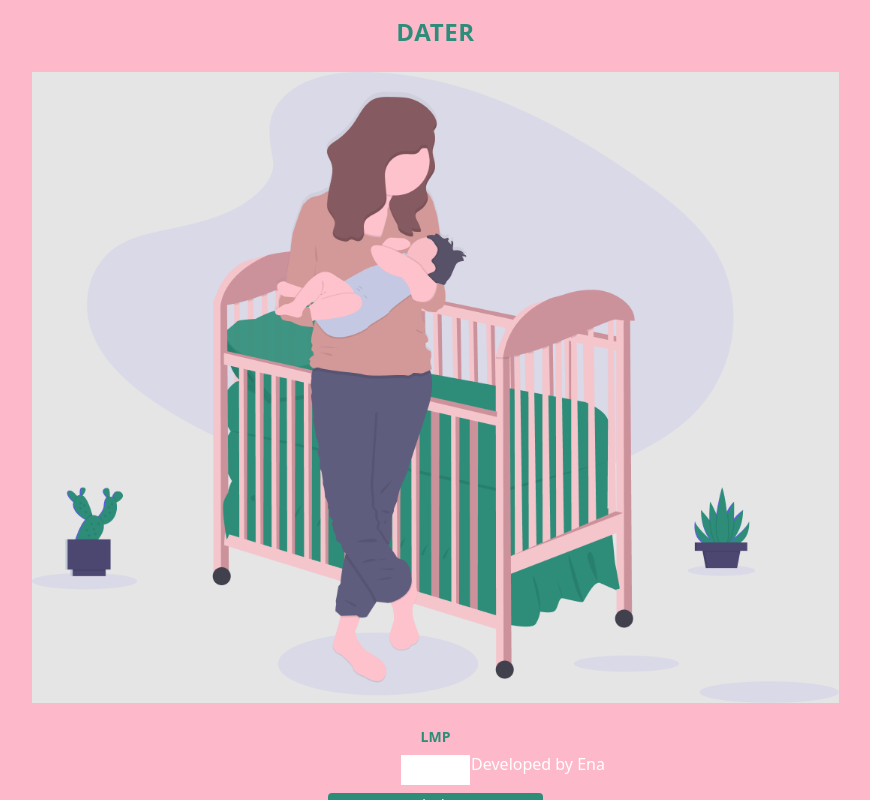
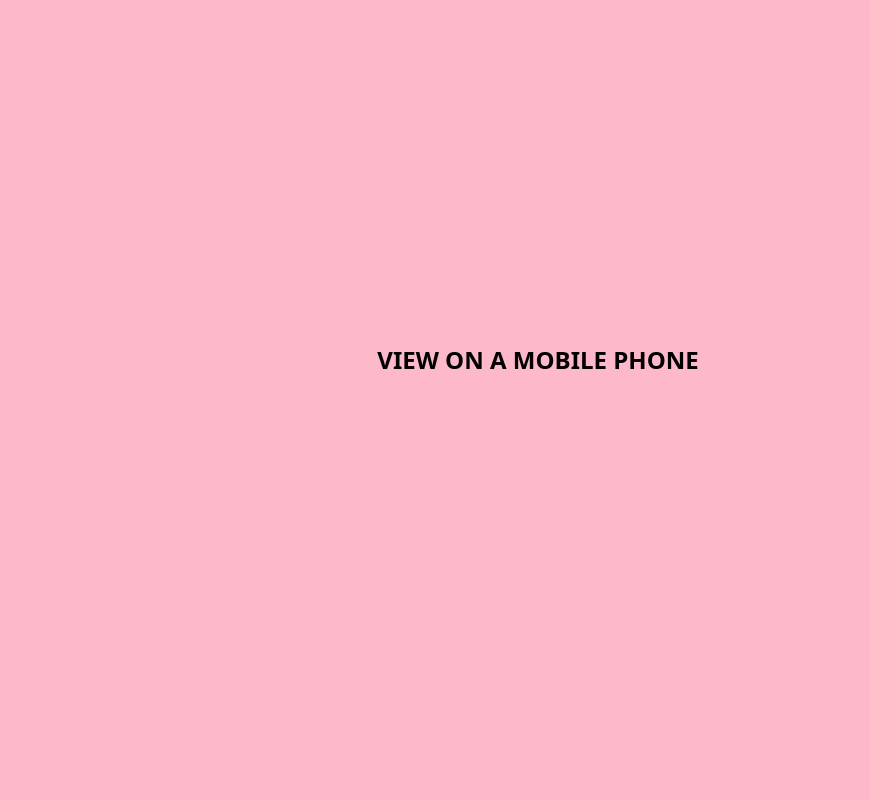
Before and after one commit to Enahoro-dev/dater, a React (Create React App) app: page / in a window 1280 px wide. Shown: the whole page, without its empty margins (102-972 px from the left). Built offline with nearby package versions, Linux system fonts and the light colour scheme.

Commit message:
responsiveness warning

```diff
--- a/src/components/App.js
+++ b/src/components/App.js
@@ -18,14 +18,17 @@ const App = () => {
     },[])
 
     return(
-        <div>
+        <div >
              { !done ? (
             <div className='appLoader'>
                 <ReactLoading type={'cylon'} color={'#2d8d79'} height={'50px'} width={'100px'} />
             </div>
         ) : (
                 <div className='font-sans fixed mt-0' >
-                    <div className='relative'>
+                    <div >
+                        <h2 className='text-2xl font-bold largeScreen'>VIEW ON A MOBILE PHONE</h2>
+                    </div>
+                    <div className='relative body'>
                         <div className={`absolute  w-screen h-screen top-0 left-0  ${blurString}`}></div>
 
                         <div className=' mt-4'>
--- a/src/components/Popup.js
+++ b/src/components/Popup.js
@@ -17,7 +17,7 @@ return (
                 </ul>
             </div>
             <div className='flex flex-col items-center'>
-                <button className='mt-24 absolute text-xl bg-green rounded-full text-white w-3/4 h-12' onClick={() => props.setPopup(!props.popup)}> Cancel</button>
+                <button className='mt-20 absolute text-xl bg-green rounded-full text-white w-3/4 h-12' onClick={() => props.setPopup(!props.popup)}> Cancel</button>
             </div>
 
         </div>
--- a/src/styles/index.css
+++ b/src/styles/index.css
@@ -9,6 +9,9 @@
         font-display:swap;
     }
 }
+
+
+
 
 body {
     background-color: #fdb9ca;
@@ -41,3 +44,24 @@ body {
 
 
 }
+
+.largeScreen {
+    position:fixed;
+    left:50%;
+    top:45%;
+    transform: translate(-50%,-50%);
+
+
+}
+
+@media (min-width:500px){
+    .body{
+        display: none;
+    }
+}
+
+@media (max-width:500px){
+    .largeScreen{
+        display: none;
+    }
+}
```
Lines whose indentation alone changed are shown as unchanged.
